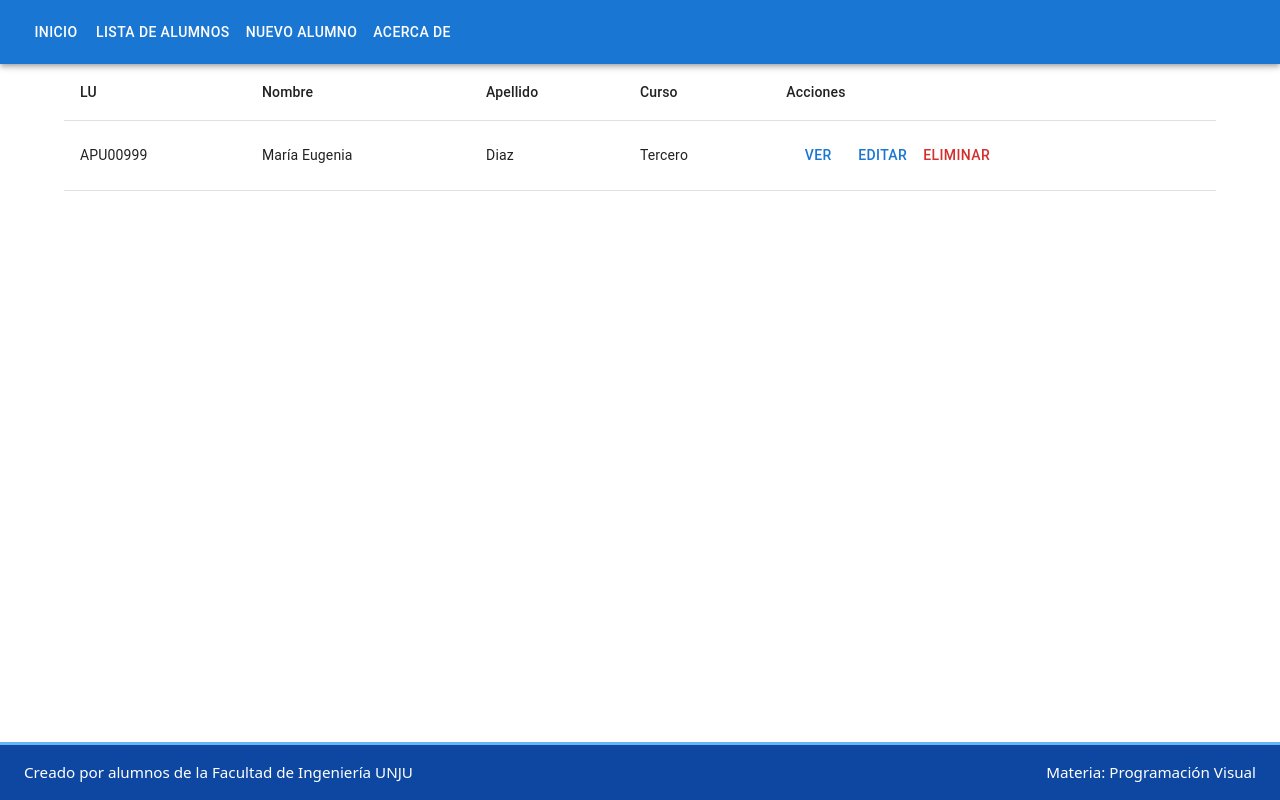
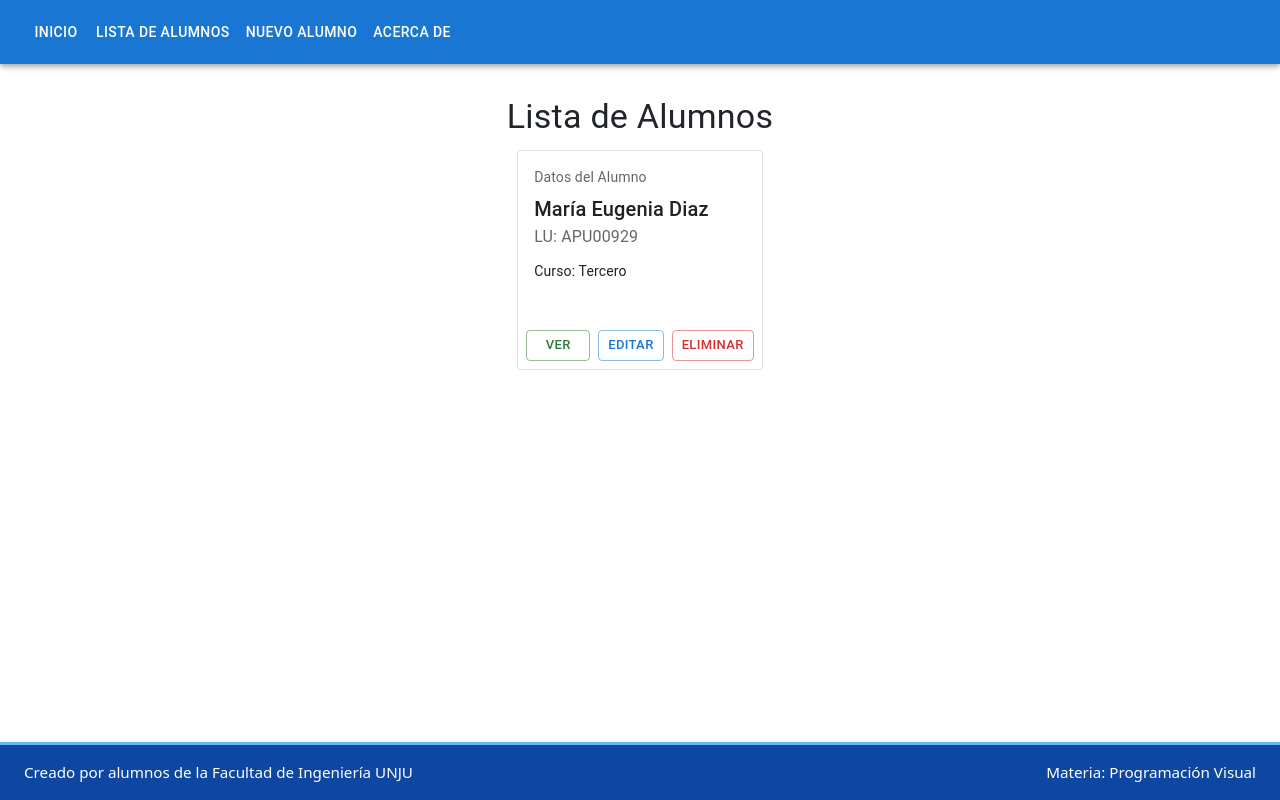
Before and after one commit to 013Frank/pv_tp5_grupo17, a React (Vite) app: page /alumnos in a window 1280 px wide. Built offline with nearby package versions, Linux system fonts and the light colour scheme.

Commit message:
Implementar almacenamiento local para alumnos y mejorar la visualización en la lista de alumnos

```diff
--- a/src/App.jsx
+++ b/src/App.jsx
@@ -10,14 +10,19 @@ import './App.css';
 import { useEffect } from 'react'
 
 function App() {
-  const [alumnos, setAlumnos] = useState([
-    { id: 1, lu: 'APU00999', nombre: 'María Eugenia', apellido: 'Diaz', curso: 'Tercero', email: 'mariadiaz@mail.com', domicilio: 'Av. Congreso 125', teléfono: '3884895999' }
-  ])
+  const [alumnos, setAlumnos] = useState(() => {
+    const stored = localStorage.getItem('alumnos');
+    return stored
+      ? JSON.parse(stored)
+      : [
+        { id: 1, lu: 'APU00929', nombre: 'María Eugenia', apellido: 'Diaz', curso: 'Tercero', email: 'mariadiaz@mail.com', domicilio: 'Av. Congreso 125', teléfono: '3884895999' },
+
+        ];
+  });
   const [notification, setNotification] = useState('')
 
   const handleNotification = (message) => {
     setNotification(message)
-    // Limpiar la notificación después de unos segundos
     setTimeout(() => {
       setNotification('')
     }, 4000)
--- a/src/components/AlumnoDetail.jsx
+++ b/src/components/AlumnoDetail.jsx
@@ -31,7 +31,7 @@ function AlumnoDetail() {
   return (
     <Container>
       <Typography variant="h5" gutterBottom>Detalle del Alumno</Typography>
-      <p><strong>LU:</strong> {alumno.id}</p>
+      <p><strong>LU:</strong> {alumno.lu}</p>
       <p><strong>Nombre:</strong> {alumno.nombre} {alumno.apellido}</p>
       <p><strong>Curso:</strong> {alumno.curso}</p>
       <p><strong>Email:</strong> {alumno.email}</p>
--- a/src/components/AlumnoList.jsx
+++ b/src/components/AlumnoList.jsx
@@ -1,41 +1,69 @@
-import { Container, Table, TableHead, TableRow, TableCell, TableBody, Button } from '@mui/material'
+import { Grid, Box, Card, CardActions, CardContent, Typography, Container, Button, Tooltip, Fade } from '@mui/material'
 import { Link } from 'react-router-dom'
+import React from 'react';
 
 function AlumnoList({ alumnos, onEliminar }) {
+  const [confirmId, setConfirmId] = React.useState(null);
+
   return (
-    <Container>
-      <Table>
-        <TableHead>
-          <TableRow>
-            <TableCell>LU</TableCell>
-            <TableCell>Nombre</TableCell>
-            <TableCell>Apellido</TableCell>
-            <TableCell>Curso</TableCell>
-            <TableCell>Acciones</TableCell>
-          </TableRow>
-        </TableHead>
-        <TableBody>
-          {alumnos.length === 0 ? (
-            <TableRow>
-              <TableCell colSpan={5} align="center">No hay alumnos registrados.</TableCell>
-            </TableRow>
-          ) : (
-            alumnos.map(alumno => (
-              <TableRow key={alumno.id}>
-                <TableCell>{alumno.lu}</TableCell>
-                <TableCell>{alumno.nombre}</TableCell>
-                <TableCell>{alumno.apellido}</TableCell>
-                <TableCell>{alumno.curso}</TableCell>
-                <TableCell>
-                  <Button component={Link} to={`/alumnos/${alumno.id}`}>Ver</Button>
-                  <Button component={Link} to={`/alumnos/${alumno.id}/editar`}>Editar</Button>
-                  <Button color="error" onClick={() => onEliminar(alumno.id)}>Eliminar</Button>
-                </TableCell>
-              </TableRow>
-            ))
-          )}
-        </TableBody>
-      </Table>
+    <Container sx={{ py: 4 }}>
+      <Typography variant="h4" gutterBottom align="center">
+        Lista de Alumnos
+      </Typography>
+      {alumnos.length === 0 ? (
+        <Typography align="center" color="text.secondary">
+          No hay alumnos registrados.
+        </Typography>
+      ) : (
+        <Grid
+          container
+          spacing={3}
+          justifyContent="center"
+        >
+          {alumnos.map(alumno => (
+            <Grid item xs={12} sm={6} md={4} key={alumno.id} display="flex" justifyContent="center">
+              <Fade in timeout={500}>
+                <Card variant="outlined" sx={{ width: '100%', maxWidth: 400, minHeight: 220, display: 'flex', flexDirection: 'column', justifyContent: 'space-between' }}>
+                  <CardContent>
+                    <Typography gutterBottom sx={{ color: 'text.secondary', fontSize: 14 }}>
+                      Datos del Alumno
+                    </Typography>
+                    <Typography variant="h6" component="div">
+                      {alumno.nombre} {alumno.apellido}
+                    </Typography>
+                    <Typography sx={{ color: 'text.secondary', mb: 1.5 }}>
+                      LU: {alumno.lu}
+                    </Typography>
+                    <Typography variant="body2">
+                      Curso: {alumno.curso}
+                    </Typography>
+                  </CardContent>
+                  <CardActions sx={{ justifyContent: 'flex-end' }}>
+                    <Box display="flex" gap={1}>
+                      <Tooltip title="Ver detalles" arrow>
+                        <Button component={Link} color="success" variant="outlined" size="small" to={`/alumnos/${alumno.id}`}>Ver</Button>
+                      </Tooltip>
+                      <Tooltip title="Editar alumno" arrow>
+                        <Button component={Link} color="primary" variant="outlined" size="small" to={`/alumnos/${alumno.id}/editar`}>Editar</Button>
+                      </Tooltip>
+                      {confirmId === alumno.id ? (
+                        <>
+                          <Button color="error" variant="contained" size="small" onClick={() => { onEliminar(alumno.id); setConfirmId(null); }}>Confirmar</Button>
+                          <Button variant="outlined" size="small" onClick={() => setConfirmId(null)}>Cancelar</Button>
+                        </>
+                      ) : (
+                        <Tooltip title="Eliminar alumno" arrow>
+                          <Button color="error" variant="outlined" size="small" onClick={() => setConfirmId(alumno.id)}>Eliminar</Button>
+                        </Tooltip>
+                      )}
+                    </Box>
+                  </CardActions>
+                </Card>
+              </Fade>
+            </Grid>
+          ))}
+        </Grid>
+      )}
     </Container>
   )
 }
```
